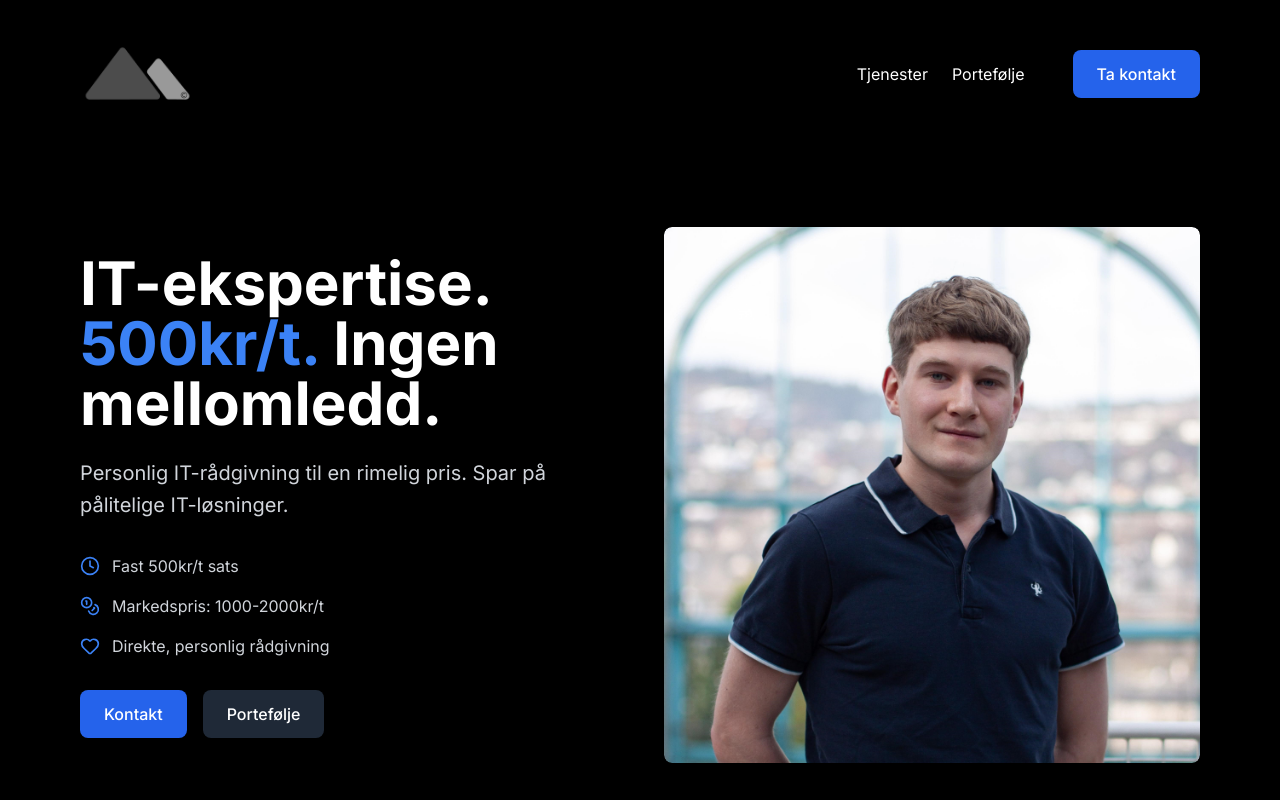
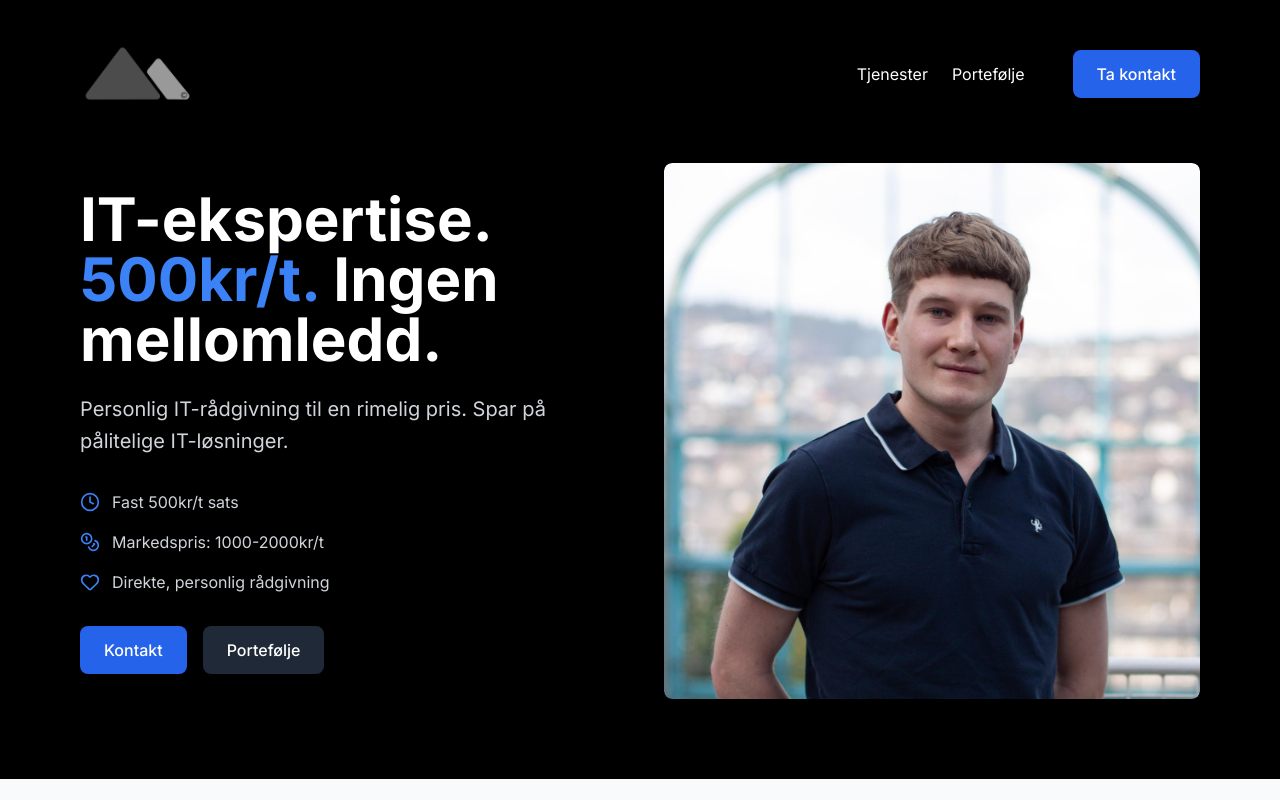
Before and after one commit to ErFjeldheim/fjelldata, a React (Vite) app: page / in a window 1280 px wide. Shown: the top 800 px of the page. Built offline with nearby package versions, Linux system fonts and the light colour scheme.

Commit message:
Justerer padding på hero-seksjon⬆️⬇️

```diff
--- a/src/components/Hero.tsx
+++ b/src/components/Hero.tsx
@@ -23,7 +23,7 @@ const Hero: React.FC = () => {
   };
 
   return (
-    <section className="bg-black text-white py-20">
+    <section className="bg-black text-white pt-4 pb-20">
       <div className="container mx-auto px-4">
         <div className="grid lg:grid-cols-2 gap-12 items-center">
           <div>
```
